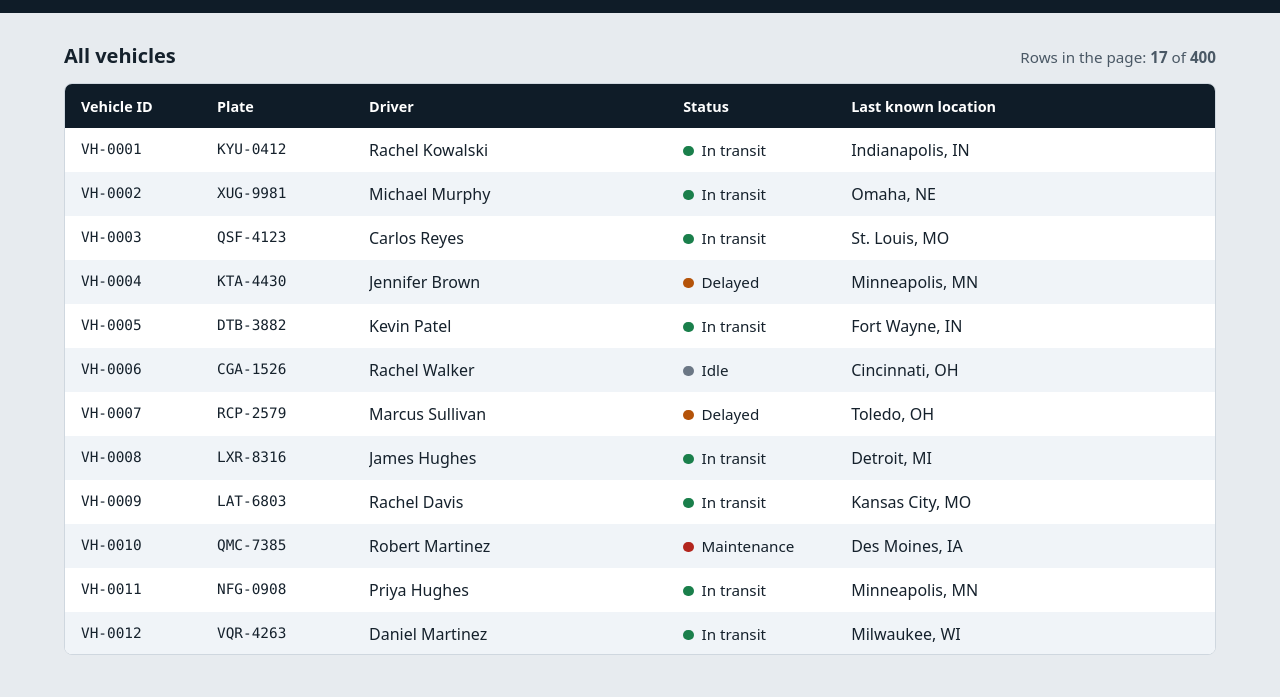
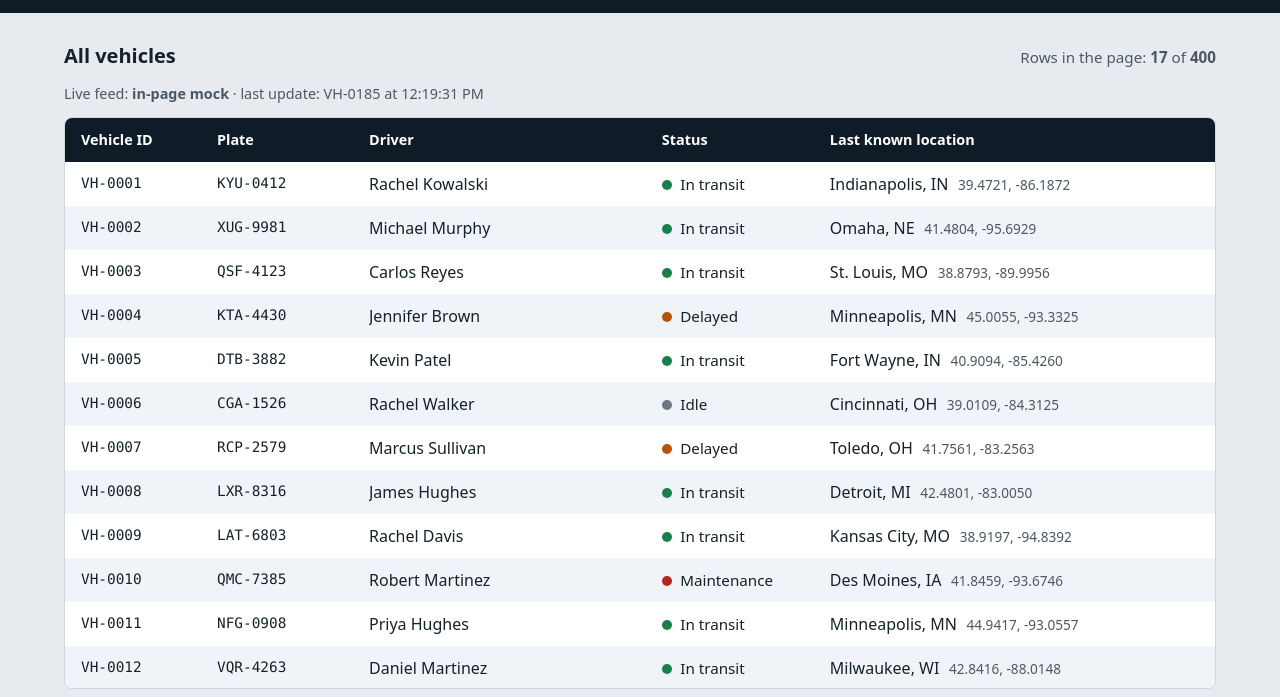
Before and after one commit to Hashim-rajahh/rapidroute-dispatch-console, a website built with Vite: page index.html in a window 1280 px wide. Shown: the part 51-748 px from the top of the page. Built offline with nearby package versions, Linux system fonts and the light colour scheme; no server answers.

Commit message:
Add live position updates via mock WebSocket (Task 2)

```diff
--- a/index.html
+++ b/index.html
@@ -26,6 +26,11 @@
           </p>
         </div>
 
+        <p class="feed-status">
+          Live feed: <strong id="feed-mode">starting</strong> &middot; last update:
+          <span id="feed-last">none yet</span>
+        </p>
+
         <div class="scroller" id="vehicle-list" role="table" aria-label="Fleet vehicles" tabindex="0">
           <div class="row header" role="row">
             <div class="cell cell-id" role="columnheader">Vehicle ID</div>
--- a/package.json
+++ b/package.json
@@ -10,12 +10,14 @@
     "dev": "vite",
     "build": "vite build",
     "preview": "vite preview",
+    "mock-server": "node scripts/mockServer.js",
     "lint": "eslint ."
   },
   "devDependencies": {
     "@eslint/js": "^10.0.1",
     "eslint": "^10.12.0",
     "globals": "^17.13.0",
-    "vite": "^8.3.4"
+    "vite": "^8.3.4",
+    "ws": "^8.22.0"
   }
 }
--- /dev/null
+++ b/src/liveFeed.js
@@ -0,0 +1,53 @@
+// Connects to the live position feed and calls onUpdate(message) for each ping.
+//
+// 1. If a real mock server is wanted (npm run mock-server), it opens a native
+//    WebSocket to it.
+// 2. If that is not wanted or cannot connect (for example on the Netlify site,
+//    where no server is running), it falls back to an in-page mock that sends
+//    exactly the same messages on a timer. The rest of the app can't tell the
+//    difference.
+import { createPositionSource } from './mockPositions.js';
+
+export function connectLiveFeed({ vehicles, url, useServer, intervalMs, onUpdate, onStatus }) {
+  let timer = 0;
+  let socket = null;
+
+  function startInPageMock() {
+    const source = createPositionSource(vehicles);
+    onStatus('in-page mock');
+    timer = setInterval(() => onUpdate(source.next()), intervalMs);
+  }
+
+  if (!useServer) {
+    startInPageMock();
+    return stop;
+  }
+
+  onStatus('connecting');
+  socket = new WebSocket(url);
+  let opened = false;
+
+  socket.addEventListener('open', () => {
+    opened = true;
+    onStatus('mock server');
+  });
+  socket.addEventListener('message', (event) => {
+    try {
+      const message = JSON.parse(event.data);
+      if (message.type === 'position') onUpdate(message);
+    } catch {
+      // Ignore anything that is not valid JSON.
+    }
+  });
+  // If the server cannot be reached, or goes away, fall back so the demo keeps working.
+  socket.addEventListener('close', () => {
+    if (timer === 0) startInPageMock();
+    if (opened) console.warn('[live] mock server connection closed, using the in-page mock');
+  });
+
+  function stop() {
+    clearInterval(timer);
+    if (socket) socket.close();
+  }
+  return stop;
+}
--- /dev/null
+++ b/src/liveStore.js
@@ -0,0 +1,24 @@
+// Holds the latest position of every vehicle and tells other parts of the app
+// (such as the detail panel in a later task) when one changes.
+export function createLiveStore(vehicles) {
+  const indexById = new Map(vehicles.map((vehicle, index) => [vehicle.id, index]));
+  const listeners = new Set();
+
+  return {
+    // Writes the new position into the vehicle record. Returns its index, or -1 if unknown.
+    apply(message) {
+      const index = indexById.get(message.vehicleId);
+      if (index === undefined) return -1;
+      const vehicle = vehicles[index];
+      vehicle.lat = message.lat;
+      vehicle.lng = message.lng;
+      for (const listener of listeners) listener(vehicle, index);
+      return index;
+    },
+    // fn(vehicle, index) runs after every update. Returns an unsubscribe function.
+    subscribe(fn) {
+      listeners.add(fn);
+      return () => listeners.delete(fn);
+    }
+  };
+}
--- a/src/main.js
+++ b/src/main.js
@@ -1,8 +1,9 @@
-import './style.css';
 import vehicles from './data/vehicles.json';
 import { createVirtualList } from './virtualList.js';
 import { startFpsMeter } from './fpsMeter.js';
 import { statusKey } from './statuses.js';
+import { connectLiveFeed } from './liveFeed.js';
+import { createLiveStore } from './liveStore.js';
 
 const ROW_HEIGHT = 44;
 const HEADER_ROWS = 1;
@@ -42,24 +43,39 @@ function createRow() {
   chip.className = 'chip';
   statusCell.appendChild(chip);
 
-  refs.set(row, { id, plate, driver, chip, location });
+  const place = document.createElement('span');
+  const coords = document.createElement('span');
+  coords.className = 'coords';
+  location.append(place, coords);
+
+  refs.set(row, { id, plate, driver, chip, place, coords });
   return row;
 }
 
+function formatCoords(vehicle) {
+  return `${vehicle.lat.toFixed(4)}, ${vehicle.lng.toFixed(4)}`;
+}
+
+// Only the coordinates change when a position update arrives.
+function updateRow(row, vehicle) {
+  refs.get(row).coords.textContent = formatCoords(vehicle);
+}
+
 function bindRow(row, vehicle, index) {
-  const { id, plate, driver, chip, location } = refs.get(row);
+  const { id, plate, driver, chip, place, coords } = refs.get(row);
   id.textContent = vehicle.id;
   plate.textContent = vehicle.plate;
   driver.textContent = vehicle.driver;
   chip.textContent = vehicle.status;
   chip.dataset.status = statusKey(vehicle.status);
-  location.textContent = vehicle.location;
+  place.textContent = vehicle.location;
+  coords.textContent = formatCoords(vehicle);
   // Stripes follow the vehicle's position in the full list, not its place in the DOM.
   row.dataset.stripe = String(index % 2);
   row.setAttribute('aria-rowindex', String(index + 1 + HEADER_ROWS));
 }
 
-createVirtualList({
+const list = createVirtualList({
   scroller,
   spacer,
   rowsContainer,
@@ -68,6 +84,7 @@ createVirtualList({
   overscan: 4,
   createRow,
   bindRow,
+  updateRow,
   onRange({ start, end, rendered, total }) {
     renderedCount.textContent = String(rendered);
     console.log(`[virtual-list] vehicles ${start + 1} to ${end} rendered (${rendered} of ${total} rows in the DOM)`);
@@ -77,3 +94,46 @@ createVirtualList({
 if (new URLSearchParams(window.location.search).has('fps')) {
   startFpsMeter();
 }
+
+// ---- Live position updates (Task 2) ----
+const params = new URLSearchParams(window.location.search);
+const intervalMs = Math.max(50, Number(params.get('interval')) || 5000);
+const feedMode = document.getElementById('feed-mode');
+const feedLast = document.getElementById('feed-last');
+const reduceMotion = window.matchMedia('(prefers-reduced-motion: reduce)').matches;
+
+const store = createLiveStore(vehicles);
+let updates = 0;
+let totalMs = 0;
+
+function handleUpdate(message) {
+  const started = performance.now();
+  const index = store.apply(message);
+  if (index === -1) return;
+
+  const row = list.refreshRow(index);
+  if (row && !reduceMotion) {
+    row.animate([{ backgroundColor: 'var(--flash)' }, { backgroundColor: 'transparent' }], { duration: 1200 });
+  }
+
+  const ms = performance.now() - started;
+  updates += 1;
+  totalMs += ms;
+  feedLast.textContent = `${message.vehicleId} at ${new Date(message.ts).toLocaleTimeString()}`;
+  console.log(
+    `[live] ${message.vehicleId} -> ${message.lat.toFixed(4)}, ${message.lng.toFixed(4)} | ` +
+      `${row ? '1 row updated' : 'not on screen, data only'} in ${ms.toFixed(2)} ms ` +
+      `(avg ${(totalMs / updates).toFixed(2)} ms) | full list re-renders since load: ${list.getRenderCount()}`
+  );
+}
+
+connectLiveFeed({
+  vehicles,
+  url: params.get('ws') || 'ws://localhost:8787',
+  useServer: params.has('server') || params.has('ws') || import.meta.env.DEV,
+  intervalMs,
+  onUpdate: handleUpdate,
+  onStatus: (mode) => {
+    feedMode.textContent = mode;
+  }
+});
--- /dev/null
+++ b/src/mockPositions.js
@@ -0,0 +1,23 @@
+// Makes the fake "GPS pings" that both the Node mock server and the in-page
+// fallback send. It has no browser or Node specific code, so both can import it.
+//
+// Each call to next() picks one random vehicle and nudges its position a short
+// distance from where it was, so vehicles drift instead of jumping around.
+
+export function createPositionSource(vehicles, random = Math.random) {
+  const positions = new Map(vehicles.map((v) => [v.id, { lat: v.lat, lng: v.lng }]));
+
+  return {
+    next() {
+      const vehicle = vehicles[Math.floor(random() * vehicles.length)];
+      const current = positions.get(vehicle.id);
+      current.lat = round(current.lat + (random() - 0.5) * 0.04);
+      current.lng = round(current.lng + (random() - 0.5) * 0.04);
+      return { type: 'position', vehicleId: vehicle.id, lat: current.lat, lng: current.lng, ts: Date.now() };
+    }
+  };
+}
+
+function round(value) {
+  return Math.round(value * 10000) / 10000;
+}
--- a/src/style.css
+++ b/src/style.css
@@ -4,6 +4,7 @@
   --paper: #e7ebef;
   --panel: #ffffff;
   --stripe: #f0f4f8;
+  --flash: #fff1b8;
   --line: #cfd7df;
   --bar: #0f1c28;
   --focus: #0b57d0;
@@ -83,16 +84,16 @@ main { padding-block: 1.75rem 3rem; }
 }
 .scroller:focus-visible { outline-offset: -3px; }
 
-.spacer { position: relative; min-width: 54rem; }
+.spacer { position: relative; min-width: 62rem; }
 .rows { position: absolute; top: 0; left: 0; right: 0; will-change: transform; }
 
 .row {
   display: grid;
-  grid-template-columns: 7.5rem 8.5rem minmax(11rem, 1.2fr) 9.5rem minmax(12rem, 1.4fr);
+  grid-template-columns: 7.5rem 8.5rem minmax(11rem, 1.2fr) 9.5rem minmax(19rem, 1.6fr);
   align-items: center;
   column-gap: 1rem;
   height: var(--row-h);
-  min-width: 54rem;
+  min-width: 62rem;
   padding-inline: 1rem;
 }
 .row[data-stripe="1"] { background: var(--stripe); }
@@ -114,6 +115,15 @@ main { padding-block: 1.75rem 3rem; }
   font-variant-numeric: tabular-nums;
 }
 .header .cell-id, .header .cell-plate { font-family: inherit; font-size: inherit; }
+
+/* Live coordinates: muted, fixed-width digits so they do not jitter when they change */
+.coords {
+  margin-left: 0.6rem;
+  color: var(--muted);
+  font-size: 0.85rem;
+  font-variant-numeric: tabular-nums;
+}
+.feed-status { margin: 0 0 0.75rem; color: var(--muted); font-size: 0.9rem; }
 
 /* Status chips: a coloured dot plus the status in words, never colour alone */
 .chip { display: inline-flex; align-items: center; gap: 0.5rem; font-size: 0.95rem; }
--- a/src/virtualList.js
+++ b/src/virtualList.js
@@ -14,11 +14,13 @@ export function createVirtualList({
   overscan = 4,
   createRow,
   bindRow,
+  updateRow,
   onRange
 }) {
   let first = -1;
   let last = -1;
   let frame = 0;
+  let renders = 0;
   const pool = [];
 
   spacer.style.height = `${items.length * rowHeight}px`;
@@ -34,6 +36,7 @@ export function createVirtualList({
     if (start === first && end === last) return;
     first = start;
     last = end;
+    renders += 1;
 
     const count = end - start;
     while (pool.length < count) {
@@ -70,6 +73,19 @@ export function createVirtualList({
   render();
 
   return {
+    // Updates ONE row in place. If that vehicle is not in the DOM right now there
+    // is nothing to touch: its new data is read when it scrolls into view.
+    // Returns the row element that was updated, or null.
+    refreshRow(index) {
+      if (index < first || index >= last || !updateRow) return null;
+      const row = pool[index - first];
+      updateRow(row, items[index]);
+      return row;
+    },
+    // How many times the whole window of rows has been re-bound (for verification).
+    getRenderCount() {
+      return renders;
+    },
     scrollToIndex(index) {
       scroller.scrollTop = Math.max(0, Math.min(index, items.length - 1)) * rowHeight;
     }
```
Also changed, not shown: scripts/mockServer.js (added, +34 -0 lines), README.md, 1 other file.
